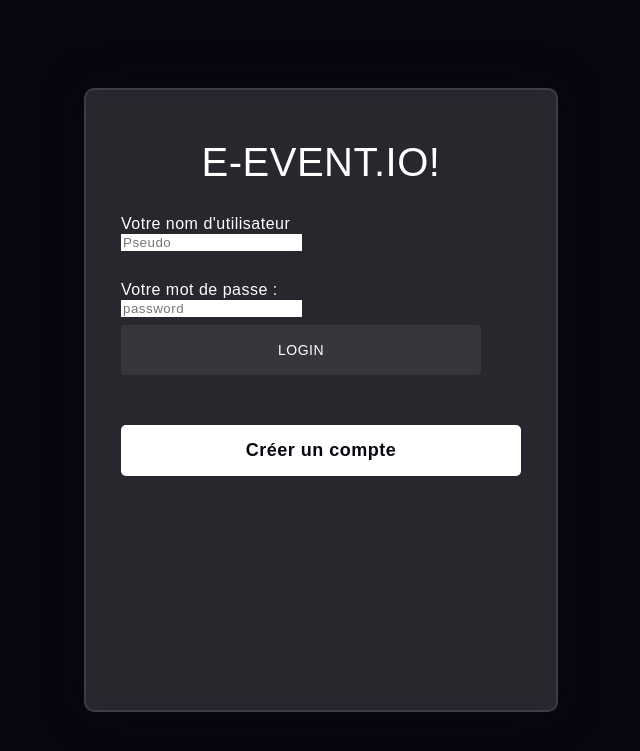
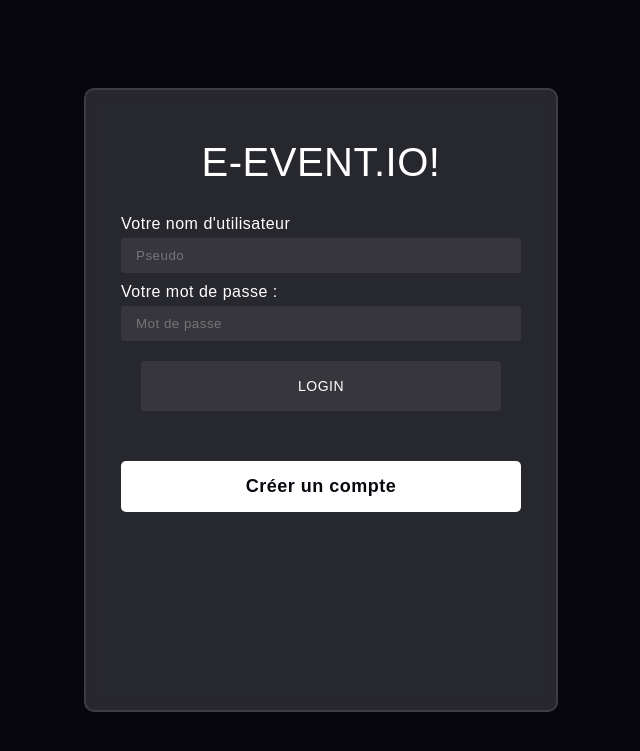
Before and after one commit to pierre-teodoresco/E-Event.io, a PHP site: page /login.php in a window 1280 px wide. Shown: the top 751 px of the page, without its empty margins (319-959 px from the left). Run offline with PHP 8.4, Linux system fonts and the light colour scheme.

Commit message:
css du login fix

```diff
--- a/css/style.css
+++ b/css/style.css
@@ -38,16 +38,34 @@
     font-size: 16px;
     font-weight: 500;
 }
+
+#labelPass {
+    margin-top: 10px;
+}
+
+.divIdPass {
+    margin-top: 5px;
+    border-radius: 3px;
+    background-color: rgba(255,255,255,0.07);
+}
+
+.idPass {
+    margin: 10px auto 10px 15px;
+    padding: 0px 70px 0px 0px;
+    background-color: #37363e;
+}
+
 #submit {
     height: 50px;
     width: 90%;
     background-color: rgba(255,255,255,0.07);
     border-radius: 3px;
     padding: 0 10px;
-    margin-top: 8px;
+    margin-top: 20px;
     font-size: 14px;
     font-weight: 300;
 }
+
 .bodyLogin {
     background-color: #080710;
 }
@@ -61,7 +79,13 @@
     top: 50%;
 }
 
-.buttonLogin {
+.loginButton {
+    margin-top: 100px;
+    margin-right: auto;
+    margin-left: 20px;
+}
+
+.registerButton {
     display: block;
     text-align: center;
     text-decoration: none;
--- a/login.php
+++ b/login.php
@@ -19,12 +19,21 @@
             echo "<p style='color:red'>Ce compte n est pas verifié</p>";
     }
     ?>
+
     <label for="username" class="labelLogin">Votre nom d'utilisateur</label>
-    <input type="text" name="username" placeholder="Pseudo" id="username">
-    <label for="password" class="labelLogin">Votre mot de passe :</label>
-    <input type="password" name="password" placeholder="password" id="password">
-    <input type="submit" id='submit' name="action" value='LOGIN' >
-    <a href="register.php" class="buttonLogin">Créer un compte</a>
+
+    <div class="divIdPass">
+        <input type="text" name="username" id="username" placeholder="Pseudo" class="idPass">
+    </div>
+
+    <label for="password" class="labelLogin" id="labelPass">Votre mot de passe :</label>
+
+    <div class="divIdPass">
+        <input type="password" name="password" id="password" placeholder="Mot de passe" class="idPass">
+    </div>
+
+    <input type="submit" id='submit' name="action" value='LOGIN' class="loginButton">
+    <a href="register.php" class="registerButton">Créer un compte</a>
 </form>
 </body>
 </html>
```
